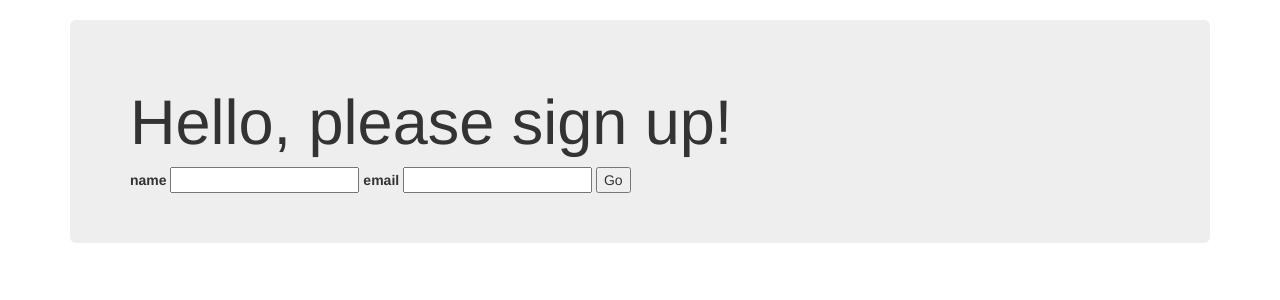
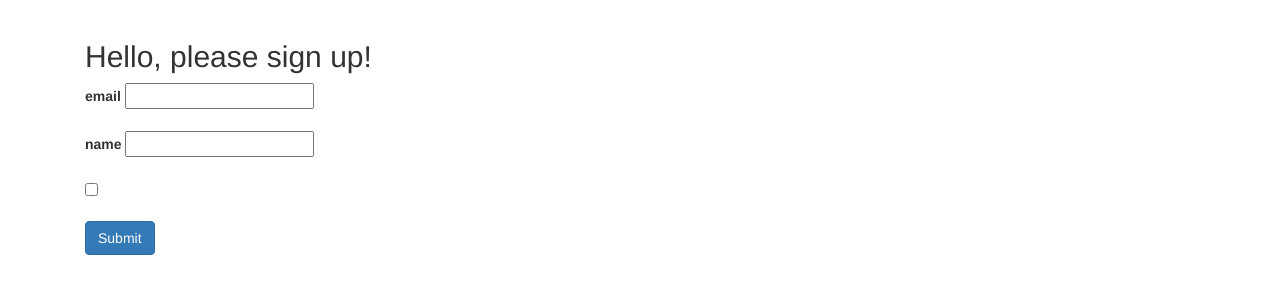
Before and after one commit to adunn2/Project_GILDI, a Flask app: page /signup in a window 1280 px wide. Shown: the part 52-352 px from the top of the page. Run offline with Flask 2, Linux system fonts and the light colour scheme; some libraries are stand-ins or nearby versions.

Commit message:
Trying to add bootstrap to signup form

```diff
--- a/templates/signup.html
+++ b/templates/signup.html
@@ -22,12 +22,48 @@
     </div>
   {%- endif %}
   {%- endwith %}
-    <div class="jumbotron">
+  <div class="container">
+    <h2>Hello, please sign up!</h2>
+    <form method="POST" action="/signup">
+      {{ form.csrf_token }}
+      <div class="form-group">
+        <label for="email">{{ form.email.label }}</label>
+        {{ form.email(size=20) }}
+        <!-- <input type="email" class="form-control" id="email" placeholder="Enter email" name="email"> -->
+      </div>
+      <div class="form-group">
+        <label for="pwd">{{ form.name.label }}</label>
+        {{ form.name(size=20) }}
+        <!-- <input type="name" class="form-control" id="pwd" placeholder="Enter Name" name="pswd"> -->
+      </div>
+      <div class="form-group form-check">
+        <label class="form-check-label">
+          <input class="form-check-input" type="checkbox" name="remember">
+        </label>
+      </div>
+      <button type="submit" value="Go" class="btn btn-primary">Submit</button>
+    </form>
+  </div>
+
+    <!-- <div class="jumbotron">
       <h1> Hello, please sign up! </h1>
       <form method="POST" action="/signup">
           {{ form.csrf_token }}
           {{ form.name.label }} {{ form.name(size=20) }}
           {{ form.email.label }} {{ form.email(size=20) }}
           <input type="submit" value="Go">
-      </form>
+      </form> -->
 {%- endblock %}
+
+
+
+
+<head>
+  <title>Bootstrap Example</title>
+  <meta charset="utf-8">
+  <meta name="viewport" content="width=device-width, initial-scale=1">
+  <link rel="stylesheet" href="https://maxcdn.bootstrapcdn.com/bootstrap/4.1.3/css/bootstrap.min.css">
+  <script src="https://ajax.googleapis.com/ajax/libs/jquery/3.3.1/jquery.min.js"></script>
+  <script src="https://cdnjs.cloudflare.com/ajax/libs/popper.js/1.14.3/umd/popper.min.js"></script>
+  <script src="https://maxcdn.bootstrapcdn.com/bootstrap/4.1.3/js/bootstrap.min.js"></script>
+</head>
```
